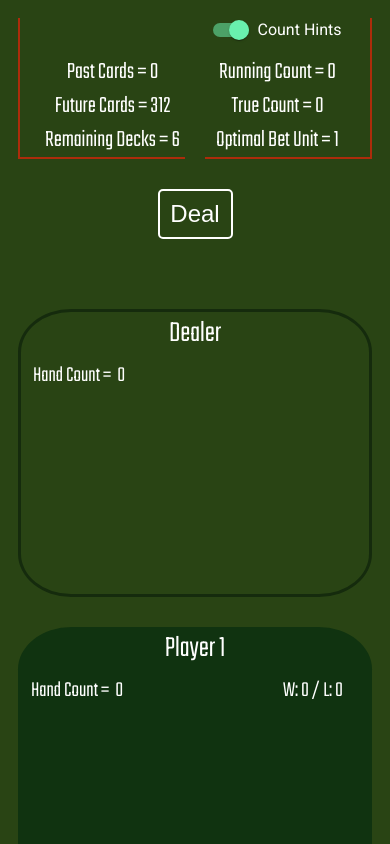
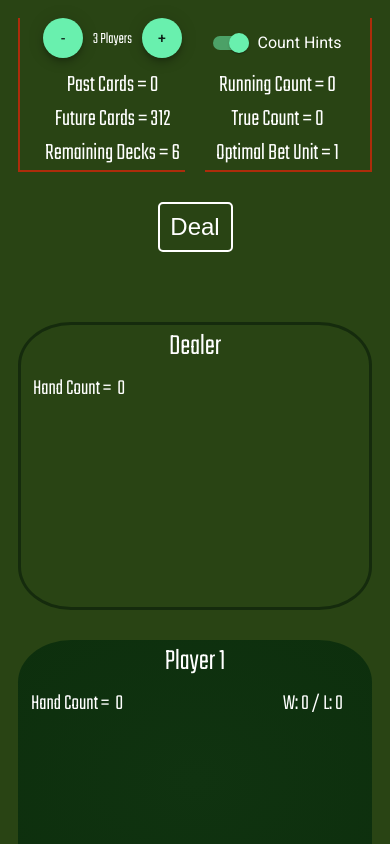
Before and after one commit to ElijahAdams/truecount21, an Angular app: page / in a window 390 px wide. Shown: the top 844 px of the page. Built offline with nearby package versions, Linux system fonts and the light colour scheme.

Commit message:
Refactoring stack logic. letting truecount be negative. adding in ability to add and remove players

```diff
--- a/src/app/app.component.html
+++ b/src/app/app.component.html
@@ -2,6 +2,15 @@
 <div class="grid-container">
   <div class="dealInfo">
     <div class="cardData">
+      <div class="addPlayersContainer">
+        <button [disabled]="hasStarted || players.length === 1" mat-mini-fab (click)="subtractPlayers()">
+          -
+        </button>
+          <span class="amountOfPlayers">{{players.length}} Players</span>
+        <button [disabled]="hasStarted || players.length === 6" mat-mini-fab (click)="addPlayers()">
+          +
+        </button>
+      </div>
       <div class="cardDataPoints" >
         <p>Past Cards = <span>{{pastCardsLength}}</span></p>
         <p>Future Cards = <span>{{sixDeckCardArray.length}}</span></p>
@@ -61,3 +70,4 @@
     </div>
   </div>
 </div>
+<!--<div class="countBubble"> </div>-->
--- a/src/app/app.component.scss
+++ b/src/app/app.component.scss
@@ -31,6 +31,14 @@
   margin: 0 10px 10px 0;
   text-align: end;
   width: 100%;
+}
+.addPlayersContainer {
+    margin: 0 0 10px 10px;
+    text-align: start;
+    width: 100%;
+}
+.amountOfPlayers {
+  margin: 0 10px;
 }
 .dealButtonContainer {
   flex: 1;
@@ -114,27 +122,11 @@
 
 .playerHand {
     border-radius: 15%;
-    background-color: #103310;
+    //background-color: #103310;
+    background: radial-gradient(#103310, #0d2f0d);
     text-align: center;
     margin: 0 10px;
 }
-
-//.players {
-//  display: flex;
-//  flex-wrap: wrap;
-//}
-//
-//.players > div {
-//  border: 5px solid #ac2c0b;
-//  border-radius: 25%;
-//  flex: 1;
-//  display: flex;
-//  justify-content: center;
-//  flex-direction: column;
-//  align-items: center;
-//  min-width: 300px;
-//  margin: 10px;
-//}
 
 .playerTitle {
   font-size: 30px;
@@ -170,12 +162,24 @@
 app-playing-hand {
   width: 100%;
 }
-
-@media(max-width: 700px) {
-
+.countBubble {
+  visibility: hidden;
+  height: 0px;
+  width: 0px;
+  background: black;
+  position: fixed;
+  right: 0;
+  bottom: 230px;
+  border-radius: 50%;
+  border: white solid 2px;
 }
-
 @media(max-width: 1005px) {
+  .countBubble {
+    visibility: visible;
+    height: 100px;
+    width: 100px;
+    z-index: 99;
+  }
   .runCountContainer {
     order: 1;
   }
@@ -209,4 +213,7 @@ app-playing-hand {
   .countDataToggle {
     text-align: center;
   }
+  .addPlayersContainer {
+    text-align: center;
+  }
 }
--- a/src/app/app.component.ts
+++ b/src/app/app.component.ts
@@ -55,6 +55,13 @@ export class AppComponent implements OnInit, AfterViewInit {
     const yOfDealer = clientRect.y + (clientRect.height / 2);
     this.dealingService.setDealerScreenLocation({x: xOfDealer, y: yOfDealer});
     this.dealingService.dealerHandReady.next(this.dealingService.getDealerScreenLocation());
+  }
+  addPlayers() {
+    const newPlayer = {num: this.players.length, hand: [], isTurn: false, win: '', isDealer: false, count: 0,  winCount: 0, loseCount: 0, children : []};
+    this.players.push(newPlayer);
+  }
+  subtractPlayers() {
+    this.players.pop();
   }
   gameRestart() {
     this.populateDeck();
@@ -139,6 +146,8 @@ export class AppComponent implements OnInit, AfterViewInit {
     this.initialHandCount();
     this.initialCount1Card(this.dealer, 1);
     this.addRunningCountAfterInitialHandDeal();
+    const theoreticalTrueCount =  Math.round(( this.runningCount / this.decksRemaining ) * 10) / 10;
+    this.trueCount = theoreticalTrueCount;
     this.dealerTotal = this.dealer.hand.reduce(this.dealingService.addCards, {value: 0}).value;
     // if dealer has blackjack check pushes and go to next round;
     if (this.dealerTotal === 21 ) {
@@ -366,7 +375,8 @@ export class AppComponent implements OnInit, AfterViewInit {
     }
   }
 
-  determineWinners() {
+  async determineWinners() {
+    await this.delay();
     if (this.dealerTotal > 21) {
       for (const player of this.players) {
         const playerTotal = player.hand.reduce(this.dealingService.addCards, {value: 0}).value;
@@ -402,9 +412,8 @@ export class AppComponent implements OnInit, AfterViewInit {
     this.decksRemaining = Math.round((this.sixDeckCardArray.length / this.cardsInDeck) * 10) / 10;
     // if running count greater than 0 find out truecount otherwise true count is zero.
     const theoreticalTrueCount =  Math.round(( this.runningCount / this.decksRemaining ) * 10) / 10;
-    this.trueCount = this.runningCount > 0 ? theoreticalTrueCount : 0;
-    const trueCountFloor = Math.floor(this.trueCount);
-    this.optimalBetUnit = trueCountFloor > 1 ? trueCountFloor - 1 : 1;
+    this.trueCount = theoreticalTrueCount;
+    this.optimalBetUnit = this.trueCount > 1 ? this.trueCount - 1 : 1;
     this.hasStarted = false;
     this.winnersUpdated = true;
   }
--- a/src/app/app.module.ts
+++ b/src/app/app.module.ts
@@ -1,6 +1,7 @@
 import { BrowserModule } from '@angular/platform-browser';
 import { NgModule } from '@angular/core';
 import {MatSlideToggleModule} from '@angular/material/slide-toggle';
+import {MatButtonModule} from '@angular/material/button';
 import { AppRoutingModule } from './app-routing.module';
 import { AppComponent } from './app.component';
 import { PlayingHandComponent } from './playing-hand/playing-hand.component';
@@ -17,6 +18,7 @@ import {FormsModule} from '@angular/forms';
     AppRoutingModule,
     BrowserAnimationsModule,
     MatSlideToggleModule,
+    MatButtonModule,
     FormsModule
   ],
   providers: [],
--- a/src/app/playing-hand/playing-hand.component.html
+++ b/src/app/playing-hand/playing-hand.component.html
@@ -20,15 +20,14 @@
     <span *ngIf="player.isDealer && player.hand.length > 1">Showing {{player.hand[1].value}}</span>
   </div>
 
-  <div class="cardContainer" #cardContainer [ngClass]="{'flexCardContainer': shouldStackCards }">
+  <div class="cardContainer" #cardContainer >
     <div class="cards" *ngIf="!player.isDealer" >
       <img
         *ngFor="let card of player.hand; let i = index"
         [@cardDealing]="{value: ':enter', params: { x: xMovement, y: yMovement, rx:playerX, ry: playerY}}"
-           [ngClass]="{'over5Cards': shouldStackCards }"
-           class="cardimg"
-           src="../../assets/cards/{{card.card}}{{card.suite}}.svg"
-           [ngStyle]="{'right': 60*i + 'px'}">
+        [ngClass]="{'over5Cards': shouldStackCards}"
+        class="cardimg"
+        src="../../assets/cards/{{card.card}}{{card.suite}}.svg">
     </div>
     <div *ngIf="player.isDealer" class="cards">
       <img class="cardimg"  *ngIf="player.hand.length > 0" src="../../assets/cards/backCard.svg">
--- a/src/app/playing-hand/playing-hand.component.scss
+++ b/src/app/playing-hand/playing-hand.component.scss
@@ -46,8 +46,7 @@
   max-width: 80px;
 }
 .over5Cards {
- border: #ac2c0b solid 1.5px;
-  position: relative;
+  border: black solid 1px;
 }
 button {
   color: white;
--- a/src/app/playing-hand/playing-hand.component.ts
+++ b/src/app/playing-hand/playing-hand.component.ts
@@ -142,7 +142,11 @@ export class PlayingHandComponent implements OnInit, AfterViewChecked, AfterView
     } else {
       totalDisplay = 'Total = ' + this.handTotal;
     }
-
+    if (this.player.hand.length + 1 > 5) {
+      this.shouldStackCards = true;
+      this.stackCenterPx =  (this.cardContainer.nativeElement.offsetWidth / 2) - (( this.player.hand.length) * 20);
+      (this.totalBody.nativeElement as HTMLElement).style.setProperty('--stackLeftMove', this.stackCenterPx + 'px');
+    }
     return totalDisplay;
   }
   canSplit() {
@@ -159,11 +163,7 @@ export class PlayingHandComponent implements OnInit, AfterViewChecked, AfterView
     return isGoodDouble;
   }
   hitPlayer(playerNum) {
-    if (this.player.hand.length + 1 > 4) {
-      this.shouldStackCards = true;
-      this.stackCenterPx =  (this.cardContainer.nativeElement.offsetWidth / 2) - (( this.player.hand.length) * 20);
-      (this.totalBody.nativeElement as HTMLElement).style.setProperty('--stackLeftMove', this.stackCenterPx + 'px');
-    }
+
     this.hit.emit(playerNum);
   }
   doubleDownPlayer(playerNum) {
```
